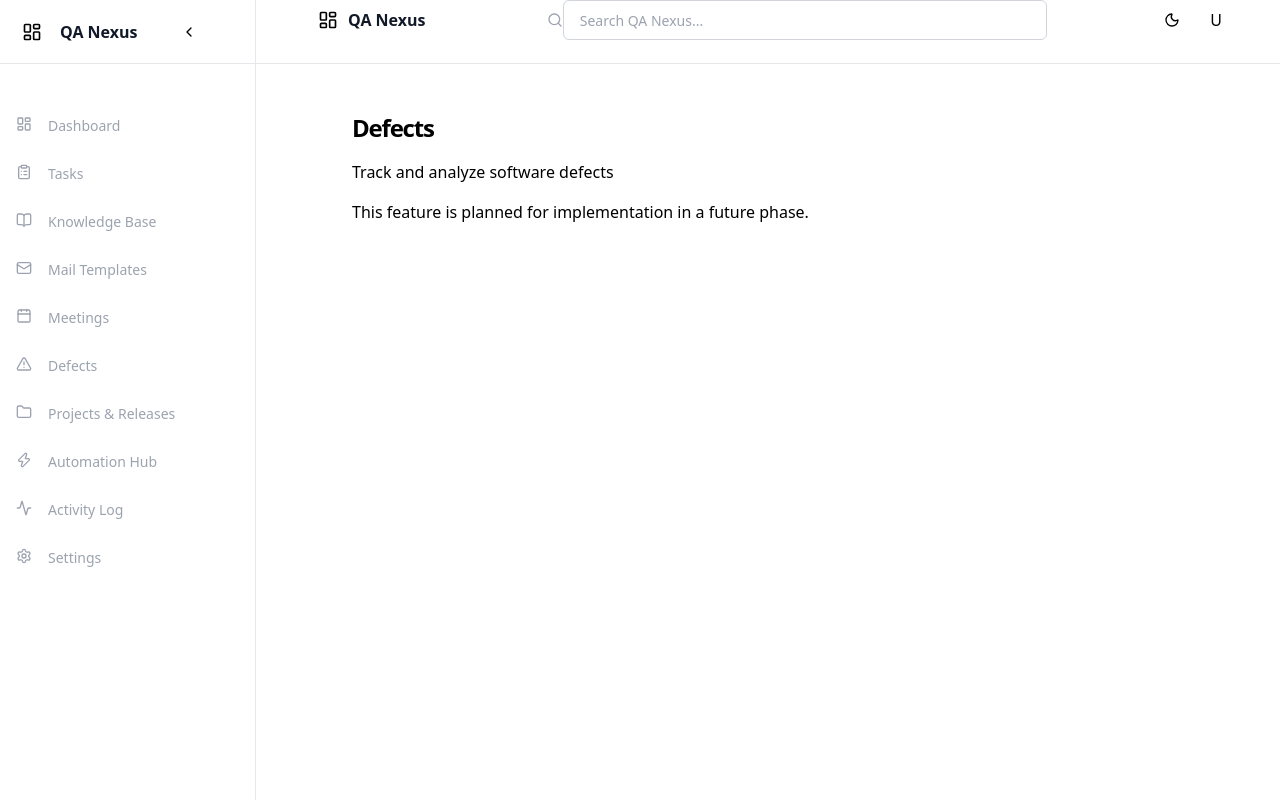
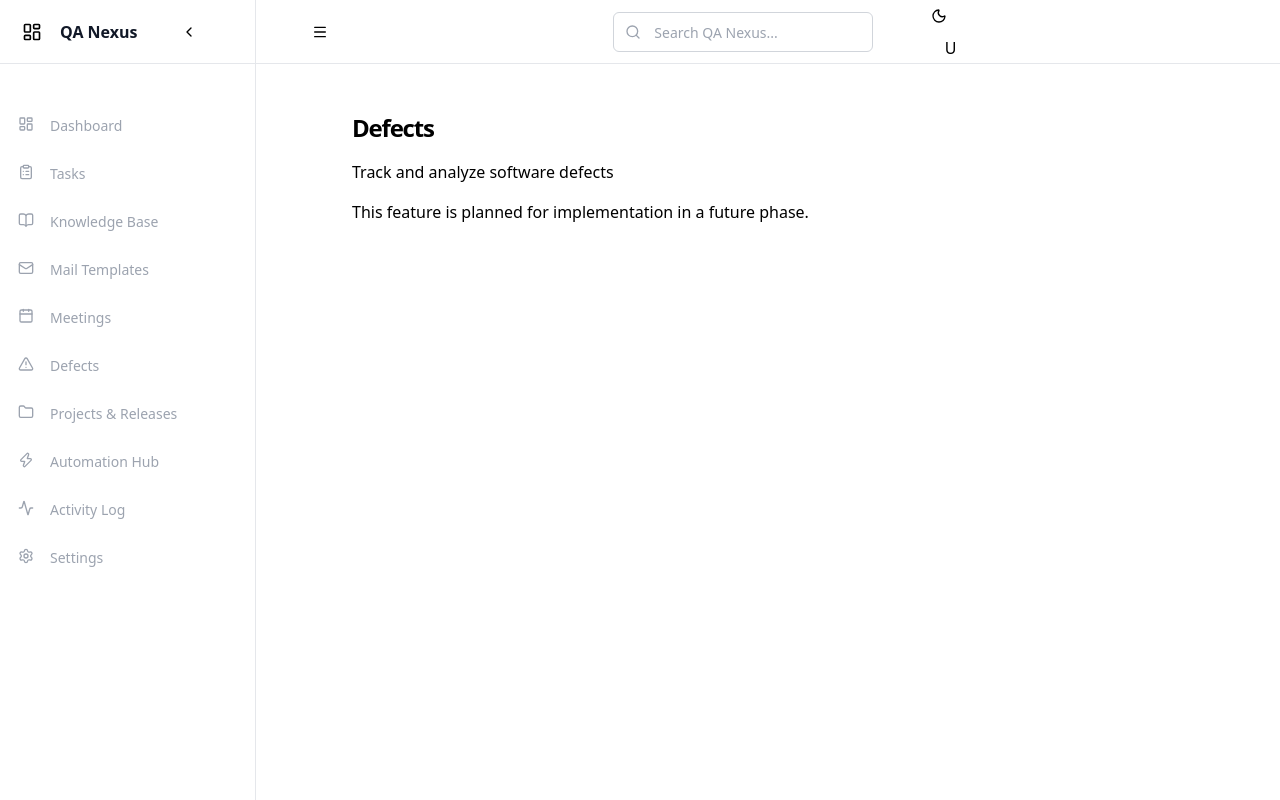
Before and after one commit to Dhanush03Kumar/QA-Nexus, a React (Vite) app: page /defects in a window 1280 px wide. Built offline with nearby package versions, Linux system fonts and the light colour scheme.

Commit message:
Fix: pahse1A ui changes

```diff
--- a/src/app/layout-styles.ts
+++ b/src/app/layout-styles.ts
@@ -38,9 +38,9 @@ export const sidebarClasses = {
 
 /* Navigation Item Styles */
 export const navItemClasses = {
-  base: 'flex items-center px-4 py-3 text-sm font-medium transition-colors duration-200 rounded-md',
-  active: 'bg-primary/10 text-primary rounded-md',
-  inactive: 'text-gray-400 hover:bg-gray-50 dark:hover:bg-gray-700/50 hover:text-gray-900 dark:hover:text-white',
+  base: 'flex items-center px-4 py-3 text-sm font-medium transition-colors duration-200 rounded-md border-l-2 border-transparent',
+  active: 'bg-primary/5 text-primary border-l-2 border-primary pl-3',
+  inactive: 'text-gray-400 hover:bg-gray-50 dark:hover:bg-gray-700/50 hover:text-gray-900 dark:hover:text-white hover:border-l-2 hover:border-transparent',
   icon: 'flex-shrink-0 h-5 w-5',
 }
 
--- a/src/app/layout.tsx
+++ b/src/app/layout.tsx
@@ -3,7 +3,7 @@ import { Outlet } from 'react-router-dom'
 import { ThemeProvider } from './theme-provider'
 import { Header } from '@/components/layout/header'
 import { Sidebar } from '@/components/layout/sidebar'
-import { contentClasses } from '@/app/layout-styles'
+import { contentClasses, sidebarClasses } from '@/app/layout-styles'
 
 /**
  * Main Application Layout
@@ -47,7 +47,7 @@ export const AppLayout = () => {
     <ThemeProvider>
       <div className="flex min-h-screen bg-gray-50 dark:bg-gray-900">
         {/* Sidebar - Desktop */}
-        <aside className={`hidden md:block ${!isSidebarCollapsed ? 'w-64' : 'w-16'} transition-width duration-200 bg-white dark:bg-gray-800 border-r border-gray-200 dark:border-gray-700`}>
+        <aside className={`hidden md:block ${!isSidebarCollapsed ? sidebarClasses.width.expanded : sidebarClasses.width.collapsed} ${sidebarClasses.base} ${sidebarClasses.transition} bg-white dark:bg-gray-800 border-r border-gray-200 dark:border-gray-700`}>
           <Sidebar isCollapsed={isSidebarCollapsed} onToggle={toggleSidebar} />
         </aside>
 
@@ -72,7 +72,7 @@ export const AppLayout = () => {
             onClick={toggleSidebar}
           />
           {/* Sidebar */}
-          <div className={`fixed left-0 top-0 h-full z-30 w-64 transition-transform duration-200 ${isSidebarCollapsed ? '-translate-x-full' : 'translate-x-0'} bg-white dark:bg-gray-800 border-r border-gray-200 dark:border-gray-700`}>
+          <div className={`fixed left-0 top-0 h-full z-30 ${sidebarClasses.width.expanded} transition-transform duration-200 ${isSidebarCollapsed ? '-translate-x-full' : 'translate-x-0'} bg-white dark:bg-gray-800 border-r border-gray-200 dark:border-gray-700`}>
             <Sidebar isCollapsed={false} onToggle={toggleSidebar} />
           </div>
         </div>
--- a/src/components/layout/header.tsx
+++ b/src/components/layout/header.tsx
@@ -1,8 +1,8 @@
 import React from 'react'
-import { Menu, Search, Sun, Moon, LayoutDashboard } from 'lucide-react'
+import { Menu, Search, Sun, Moon } from 'lucide-react'
 import { useLocation } from 'react-router-dom'
 import { useTheme } from '@/app/theme-provider'
-import { headerClassNames, typography } from '@/app/layout-styles'
+import { headerClassNames } from '@/app/layout-styles'
 
 /**
  * Route to Page Title Mapping
@@ -76,38 +76,28 @@ export const Header = ({ toggleSidebar }: { toggleSidebar: () => void }) => {
 
   return (
     <header className={`${headerClassNames.base} ${headerClassNames.height}`}>
-      <div className={`${headerClassNames.flex} w-full`}>
+      <div className="flex items-center w-full">
         {/* Left Section: Branding and Navigation Toggle */}
-        <div className="flex items-center space-x-3">
-          {/* Sidebar Toggle Button (hamburger) - only show on mobile */}
+        <div className="flex-shrink-0 md:flex-1 items-center space-x-3">
+          {/* Sidebar Toggle Button (hamburger) - always in DOM but visually hidden on desktop */}
           <button
             onClick={toggleSidebar}
-            className="md:hidden p-2 rounded-hover hover:bg-gray-100 dark:hover:bg-gray-700/50 transition-colors"
+            className="opacity-0 pointer-events-none md:opacity-100 md:pointer-events-auto p-2 rounded-hover hover:bg-gray-100 dark:hover:bg-gray-700/50 transition-colors"
             aria-label="Toggle navigation sidebar"
             title="Toggle navigation sidebar"
           >
             <Menu className="h-4 w-4" />
           </button>
-
-          {/* Application Branding */}
-          <div className="flex items-center space-x-2">
-            <div className="h-6 w-6 bg-primary/10 rounded-full flex items-center justify-center">
-              <LayoutDashboard className="h-5 w-5 text-primary" />
-            </div>
-            <span className="font-semibold text-gray-900 dark:text-gray-100">
-              QA Nexus
-            </span>
-          </div>
         </div>
 
         {/* Center Section: Global Search Input */}
-        <div className="flex flex-1 justify-center px-6 items-center">
-          <div className="relative w-full max-w-lg h-full flex items-center">
-            <Search className="ml-3 h-4 w-4 text-gray-400" />
+        <div className="flex-1 min-w-0 flex justify-center">
+          <div className="flex-1 relative max-w-[480px] sm:max-w-[520px] lg:max-w-[560px]">
+            <Search className="absolute left-3 top-1/2 -translate-y-1/2 h-4 w-4 text-gray-400" />
             <input
               type="text"
               placeholder="Search QA Nexus..."
-              className="flex-1 pl-4 pr-4 py-2 h-10 bg-white dark:bg-gray-800 border border-gray-300 dark:border-gray-600 rounded-md focus:ring-2 focus:ring-primary focus:border-transparent outline-none text-sm transition-all duration-200"
+              className="flex-1 pl-10 pr-4 py-2 h-10 bg-white dark:bg-gray-800 border border-gray-300 dark:border-gray-600 rounded-md focus:ring-2 focus:ring-primary focus:border-transparent outline-none text-sm transition-all duration-200"
               // Note: onChange intentionally left empty as per requirements
               // Search functionality will be implemented in later phases
               onChange={(e) => {}}
@@ -117,7 +107,7 @@ export const Header = ({ toggleSidebar }: { toggleSidebar: () => void }) => {
         </div>
 
         {/* Right Section: User Controls */}
-        <div className="flex items-center space-x-3">
+        <div className="flex-shrink-0 md:flex-1 items-center space-x-3">
           {/* Theme Toggle Button */}
           <button
             onClick={toggleTheme}
--- a/src/components/layout/sidebar-item.tsx
+++ b/src/components/layout/sidebar-item.tsx
@@ -57,7 +57,7 @@ export const SidebarItem = ({
       className={({ isActive: isRouteActive }) =>
         `${navItemClasses.base} ${
           (isActive ?? isRouteActive)
-            ? `${navItemClasses.active} border-l-2 border-primary pl-3`
+            ? navItemClasses.active
             : navItemClasses.inactive
         }`}
     >
```
Also changed, not shown: 5 other files (tests, documents, lock files or other folders).
